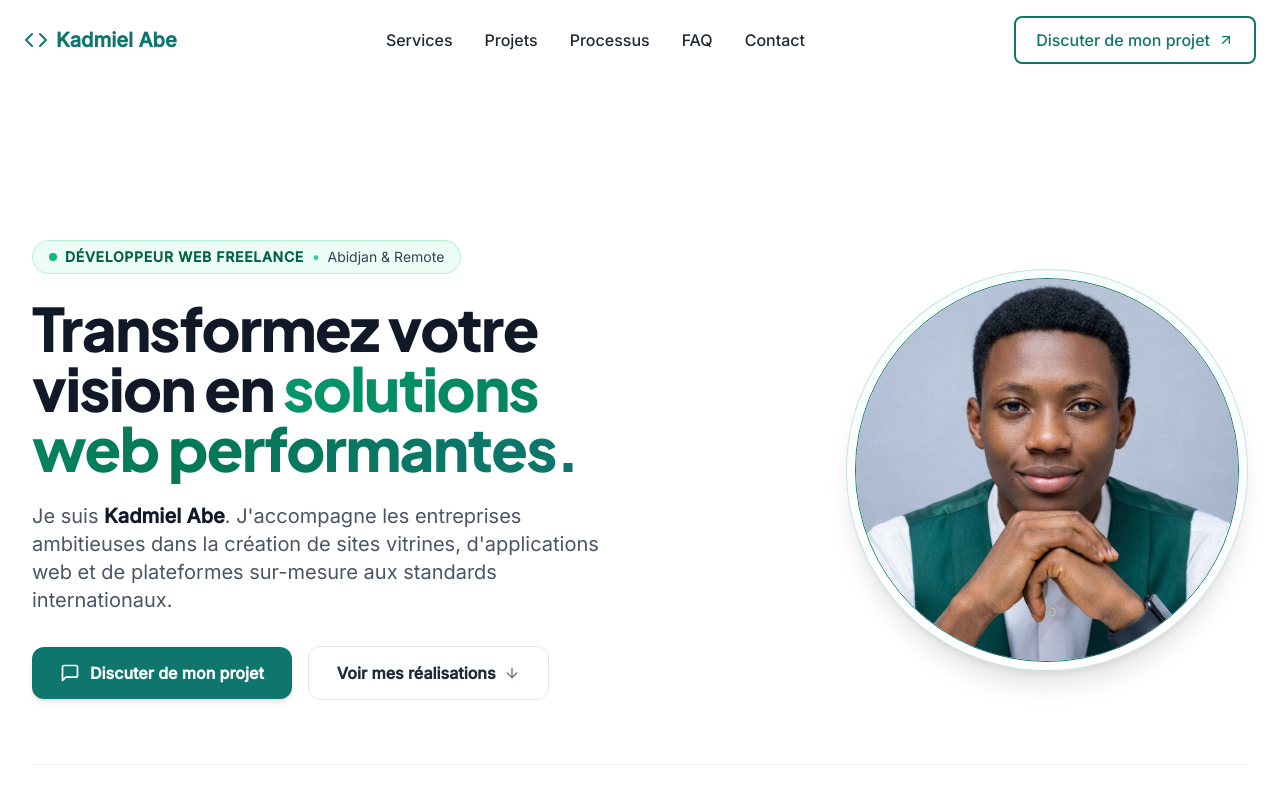
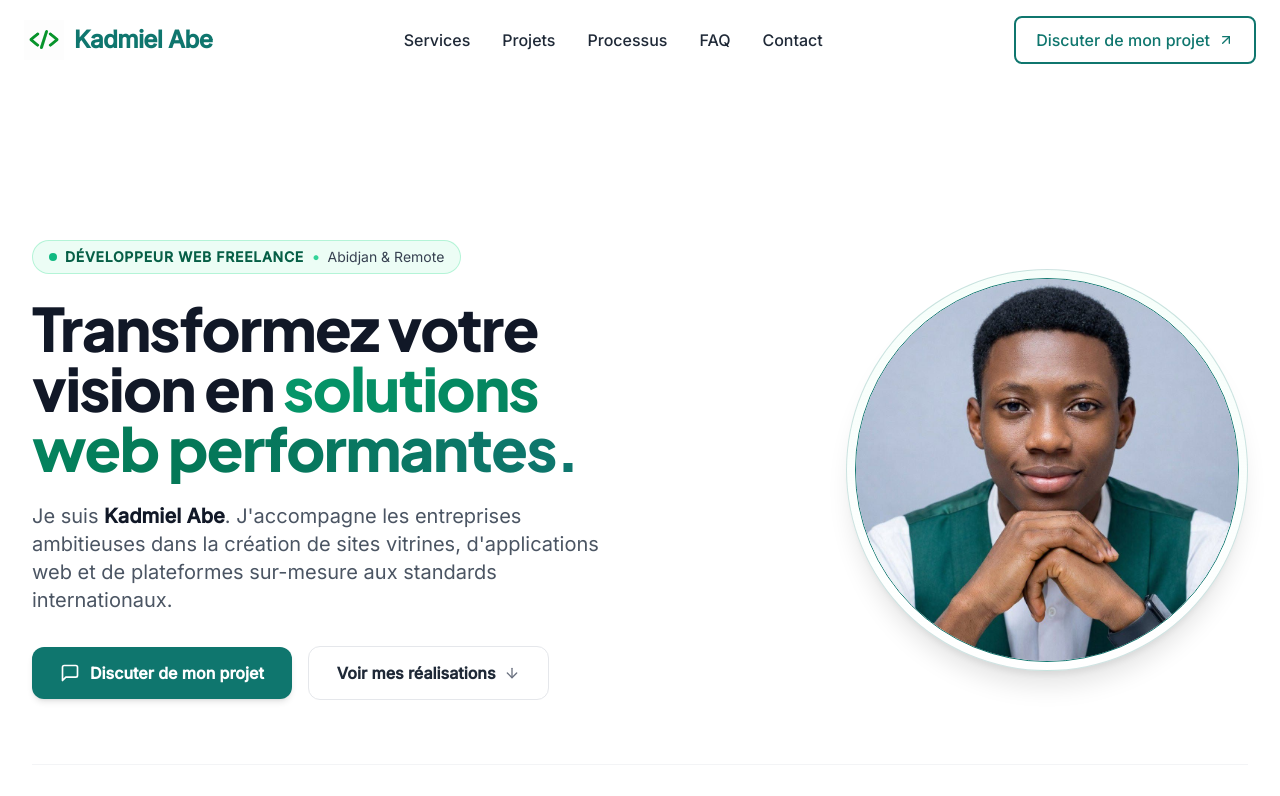
Before and after one commit to kadmiel-abe/kadmielabe, a Next.js app: page / in a window 1280 px wide. Shown: the top 796 px of the page. Built offline with nearby package versions, Linux system fonts and the light colour scheme.

Commit message:
fix: affichage du nom Kadmiel Abe en vert a cote du logo dans le header

```diff
--- a/components/Navbar.tsx
+++ b/components/Navbar.tsx
@@ -2,7 +2,8 @@
 
 import { useState } from "react";
 import { motion, AnimatePresence } from "framer-motion";
-import { Menu, X, ArrowUpRight, Code } from "lucide-react";
+import { Menu, X, ArrowUpRight } from "lucide-react";
+import Image from "next/image";
 
 export default function Navbar() {
   const [mobileMenuOpen, setMobileMenuOpen] = useState(false);
@@ -19,9 +20,18 @@ export default function Navbar() {
     <header className="flex justify-between items-center w-full px-6 py-4 bg-white/80 backdrop-blur-md sticky top-0 z-50">
       {/* Zone Logo & Nom (à gauche) */}
       <a href="#" className="group">
-        <div className="flex items-center gap-2">
-          <Code className="w-6 h-6 text-[#0F766E]" />
-          <span className="text-xl font-bold text-[#0F766E]">Kadmiel Abe</span>
+        <div className="flex items-center gap-2.5">
+          <Image
+            src="/logo.png"
+            alt="Logo Kadmiel Abe"
+            width={40}
+            height={40}
+            className="h-9 sm:h-10 w-auto object-contain transition-transform group-hover:scale-105"
+            priority
+          />
+          <span className="text-xl sm:text-2xl font-extrabold text-[#0F766E] tracking-tight block">
+            Kadmiel Abe
+          </span>
         </div>
       </a>
 
```
